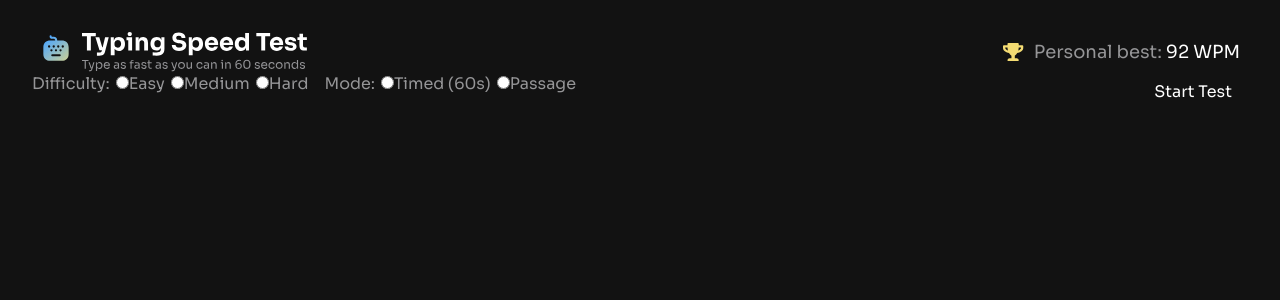
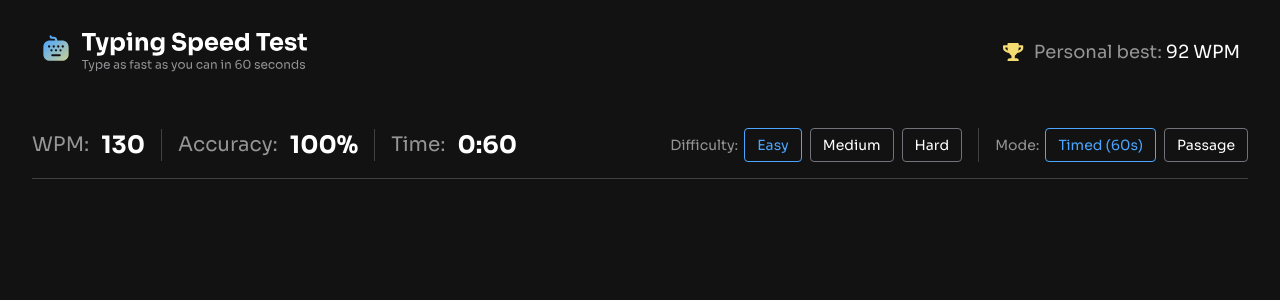
Before and after one commit to ruxy1212/typing-speed-test, a Next.js app: page / in a window 1280 px wide. Shown: the top 300 px of the page. Built offline with nearby package versions, Linux system fonts and the light colour scheme.

Commit message:
Styled app controls

```diff
--- a/src/app/globals.css
+++ b/src/app/globals.css
@@ -4,6 +4,7 @@
   /* Colors - Neutral */
   --color-ts-neutral-900: hsl(0, 0%, 7%);
   --color-ts-neutral-800: hsl(0, 0%, 15%);
+  --color-ts-neutral-700: hsl(0, 0%, 25%);
   --color-ts-neutral-500: hsl(240, 3%, 46%);
   --color-ts-neutral-400: hsl(240, 1%, 59%);
   --color-ts-neutral-0: hsl(0, 0%, 100%);
--- a/src/app/page.tsx
+++ b/src/app/page.tsx
@@ -3,7 +3,7 @@ import Main from "@/components/main";
 
 export default function Home() {
   return (
-    <div className="p-4 md:p-8">
+    <div className="p-4 flex flex-col gap-8 md:p-8 md:gap-10 xl:gap-14">
       <Header />
       <Main />
     </div>
--- /dev/null
+++ b/src/components/_fragments/control-section.tsx
@@ -0,0 +1,100 @@
+import { useState } from "react";
+
+interface ControlSectionProps<T extends string> {
+    label: string;
+    name: string;
+    options: { value: T; label: string }[];
+    value: T;
+    onChange: (value: T) => void;
+}
+
+export default function ControlSection<T extends string>({
+    label,
+    name,
+    options,
+    value,
+    onChange
+}: ControlSectionProps<T>) {
+    const [isOpen, setIsOpen] = useState(false);
+    const selectedOption = options.find(opt => opt.value === value);
+
+    return (
+        <>
+            {/* Desktop View - Radio Button Group */}
+            <div className="hidden md:flex gap-1.5 items-center text-ts-neutral-400">
+                <span className="text-sm">{label}:</span>
+                <div className="flex gap-2">
+                    {options.map((option) => (
+                        <label
+                            key={option.value}
+                            className={`
+                                px-3 py-1.5 rounded border cursor-pointer
+                                transition-colors text-sm font-medium
+                                ${value === option.value
+                                    ? 'border-ts-blue-400 text-ts-blue-400'
+                                    : 'border-ts-neutral-500 text-ts-neutral-0 hover:border-ts-neutral-400'
+                                }
+                            `}
+                        >
+                            <input
+                                type="radio"
+                                name={name}
+                                value={option.value}
+                                checked={value === option.value}
+                                onChange={(e) => onChange(e.target.value as T)}
+                                className="sr-only"
+                            />
+                            {option.label}
+                        </label>
+                    ))}
+                </div>
+            </div>
+
+            {/* Mobile View - Combobox/Dropdown */}
+            <div className="md:hidden relative">
+                <button
+                    type="button"
+                    onClick={() => setIsOpen(!isOpen)}
+                    className="w-full px-3 py-2 bg-ts-neutral-800 border border-ts-neutral-500 rounded text-ts-neutral-0 text-left flex justify-between items-center"
+                >
+                    <span>{selectedOption?.label}</span>
+                    <svg
+                        className={`w-4 h-4 transition-transform ${isOpen ? 'rotate-180' : ''}`}
+                        fill="none"
+                        stroke="currentColor"
+                        viewBox="0 0 24 24"
+                    >
+                        <path strokeLinecap="round" strokeLinejoin="round" strokeWidth={2} d="M19 9l-7 7-7-7" />
+                    </svg>
+                </button>
+
+                {isOpen && (
+                    <div className="absolute z-10 w-full mt-1 bg-ts-neutral-800 border border-ts-neutral-500 rounded shadow-lg">
+                        {options.map((option) => (
+                            <label
+                                key={option.value}
+                                className="flex items-center gap-3 px-3 py-2.5 hover:bg-ts-neutral-700 cursor-pointer text-ts-neutral-0"
+                                onClick={() => {
+                                    onChange(option.value as T);
+                                    setIsOpen(false);
+                                }}
+                            >
+                                <div className="relative flex items-center justify-center">
+                                    <input
+                                        type="radio"
+                                        name={`${name}-mobile`}
+                                        value={option.value}
+                                        checked={value === option.value}
+                                        onChange={() => {}}
+                                        className="appearance-none w-4 h-4 border-2 border-ts-neutral-400 rounded-full checked:border-ts-blue-400 checked:border-[6px]"
+                                    />
+                                </div>
+                                <span className="text-sm">{option.label}</span>
+                            </label>
+                        ))}
+                    </div>
+                )}
+            </div>
+        </>
+    );
+}
--- /dev/null
+++ b/src/components/_fragments/divider.tsx
@@ -0,0 +1,3 @@
+export default function Divider({ className = '' }: { className?: string }) {
+    return <div className={`border-l self-stretch border-ts-neutral-700 ${className}`} />;
+}
--- a/src/components/_fragments/menu.tsx
+++ b/src/components/_fragments/menu.tsx
@@ -1,39 +1,63 @@
-export default function Menu( ) {
+'use client';
+
+import type { Difficulty, Mode } from '../main';
+import Divider from './divider';
+import ControlSection from './control-section';
+import StatSection from './stat-section';
+
+interface MenuProps {
+    difficulty: Difficulty;
+    mode: Mode;
+    onDifficultyChange: (difficulty: Difficulty) => void;
+    onModeChange: (mode: Mode) => void;
+}
+
+const difficultyOptions: { value: Difficulty; label: string }[] = [
+    { value: 'easy', label: 'Easy' },
+    { value: 'medium', label: 'Medium' },
+    { value: 'hard', label: 'Hard' },
+];
+
+const modeOptions: { value: Mode; label: string }[] = [
+    { value: 'timed', label: 'Timed (60s)' },
+    { value: 'passage', label: 'Passage' },
+];
+
+export default function Menu({
+    difficulty,
+    mode,
+    onDifficultyChange,
+    onModeChange
+}: MenuProps) {
     return (
-        <div className="flex justify-between">
-            <div className="flex gap-4 text-ts-neutral-400">
-                <div className="flex gap-1.5">
-                    <span>Difficulty:{' '}</span>
-                    <label>
-                        <input type="radio" name="difficulty" id="easy" />
-                        Easy
-                    </label>
-                    <label>
-                        <input type="radio" name="difficulty" id="medium" />
-                        Medium
-                    </label>
-                    <label>
-                        <input type="radio" name="difficulty" id="hard" />
-                        Hard
-                    </label>
-                </div>
-                <div className="flex gap-1.5">
-                    <span>Mode:{' '}</span>
-                    <label>
-                        <input type="radio" name="mode" id="timed" />
-                        Timed (60s)
-                    </label>
-                    <label>
-                        <input type="radio" name="mode" id="passage" />
-                        Passage
-                    </label>
-                </div>
+        <div className="flex justify-between items-center flex-wrap lg:flex-nowrap gap-4 pb-4 border-b border-ts-neutral-700">
+            <div className="flex gap-4 justify-center items-center w-full lg:w-auto md:justify-start">
+                <StatSection label="WPM" value={'130'} />
+                <Divider />
+                <StatSection label="Accuracy" value={'100%'} />
+                <Divider />
+                <StatSection label="Time" value={'0:60'} />
             </div>
-            <div>
-                <button className="bg-ts-primary-500 text-ts-neutral-0 px-4 py-2 rounded-md">
-                    Start Test
-                </button>
+            <div className="grid grid-cols-2 gap-2 w-full md:gap-4 md:flex lg:w-auto">
+                {/* Difficulty Selector */}
+                <ControlSection
+                    label="Difficulty"
+                    name="difficulty"
+                    options={difficultyOptions}
+                    value={difficulty}
+                    onChange={onDifficultyChange}
+                />
+                <Divider className="hidden md:block"/>
+
+                {/* Mode Selector */}
+                <ControlSection
+                    label="Mode"
+                    name="mode"
+                    options={modeOptions}
+                    value={mode}
+                    onChange={onModeChange}
+                />
             </div>
         </div>
-    )
+    );
 }
--- /dev/null
+++ b/src/components/_fragments/stat-section.tsx
@@ -0,0 +1,8 @@
+export default function StatSection({ label, value }: { label: string; value: string }) {
+    return (
+        <h3 className="text-ts-neutral-400 text-xl flex flex-col justify-center items-center gap-1.5 sm:flex-row sm:gap-2 md:gap-3">
+            {label}:
+            <span className="text-ts-neutral-0 text-2xl font-bold">{value}</span>
+        </h3>
+    )
+}
--- a/src/components/main.tsx
+++ b/src/components/main.tsx
@@ -1,9 +1,23 @@
+'use client';
+
+import { useState } from "react";
 import Menu from "./_fragments/menu";
 
+export type Difficulty = 'easy' | 'medium' | 'hard';
+export type Mode = 'timed' | 'passage';
+
 export default function Main() {
+    const [difficulty, setDifficulty] = useState<Difficulty>('easy');
+    const [mode, setMode] = useState<Mode>('timed');
+
     return (
-        <main>
-            <Menu />
+        <main className="flex flex-col gap-8">
+            <Menu
+                difficulty={difficulty}
+                mode={mode}
+                onDifficultyChange={setDifficulty}
+                onModeChange={setMode}
+            />
         </main>
     )
 }
```
